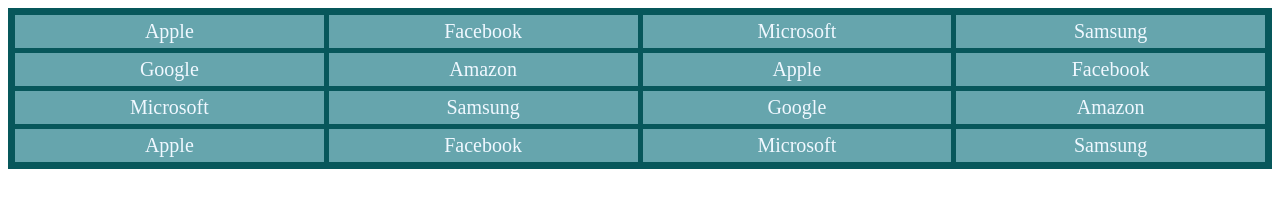
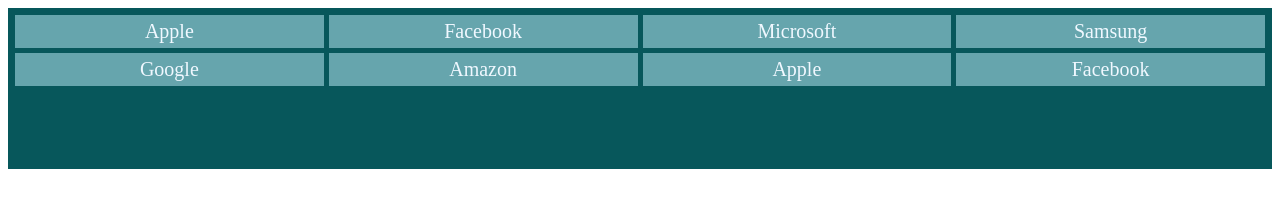
Before and after one commit to reincoon/Udemy-Complete-WebDev-Course-2022, a plain HTML site: page Complete WebDev Course 2022/Grid/Grid/8. Align grid items - Start here/index.html in a window 1280 px wide. Drawn offline with Linux system fonts and the light colour scheme.

Commit message:
Update index.html

```diff
--- a/Complete WebDev Course 2022/Grid/Grid/8. Align grid items - Start here/index.html
+++ b/Complete WebDev Course 2022/Grid/Grid/8. Align grid items - Start here/index.html
@@ -7,22 +7,22 @@
     </head>
     <body>
         <div class="container1">
-            <div>Apple</div>
-            <div>Facebook</div>
-            <div>Microsoft</div>
+            <div class="apple">Apple</div>
+            <div class="facebook">Facebook</div>
+            <div class="microsoft">Microsoft</div>
+            <div class="samsung">Samsung</div>
+            <div class="google">Google</div>
+            <div class="amazon">Amazon</div>
+            <div class="apple">Apple</div>
+            <div class="facebook">Facebook</div>
+            <!-- <div>Microsoft</div>
             <div>Samsung</div>
             <div>Google</div>
             <div>Amazon</div>
             <div>Apple</div>
             <div>Facebook</div>
             <div>Microsoft</div>
-            <div>Samsung</div>
-            <div>Google</div>
-            <div>Amazon</div>
-            <div>Apple</div>
-            <div>Facebook</div>
-            <div>Microsoft</div>
-            <div>Samsung</div>
+            <div>Samsung</div> -->
         </div>
 
     </body>
```
